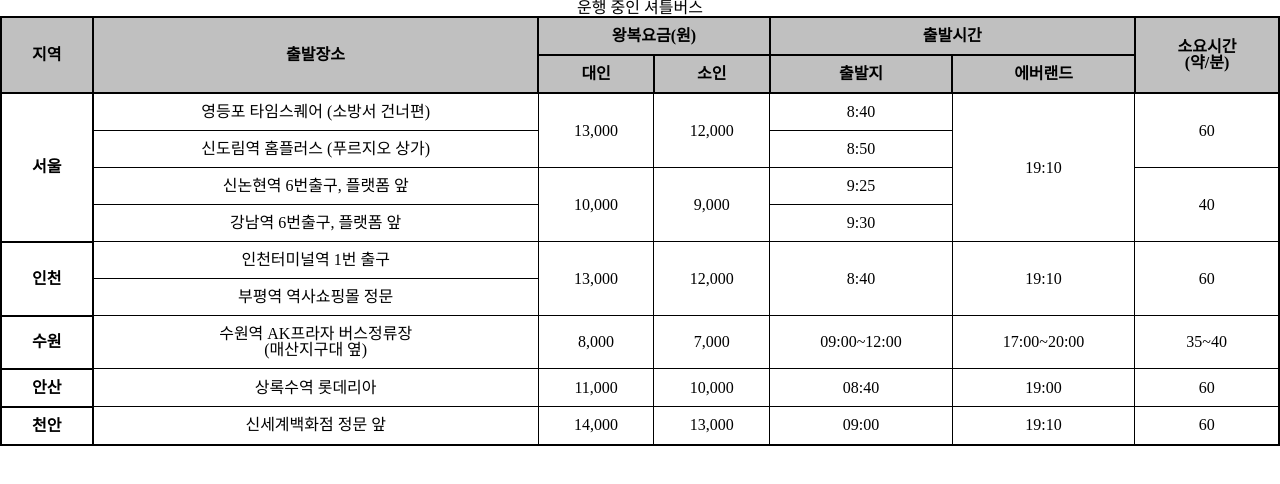
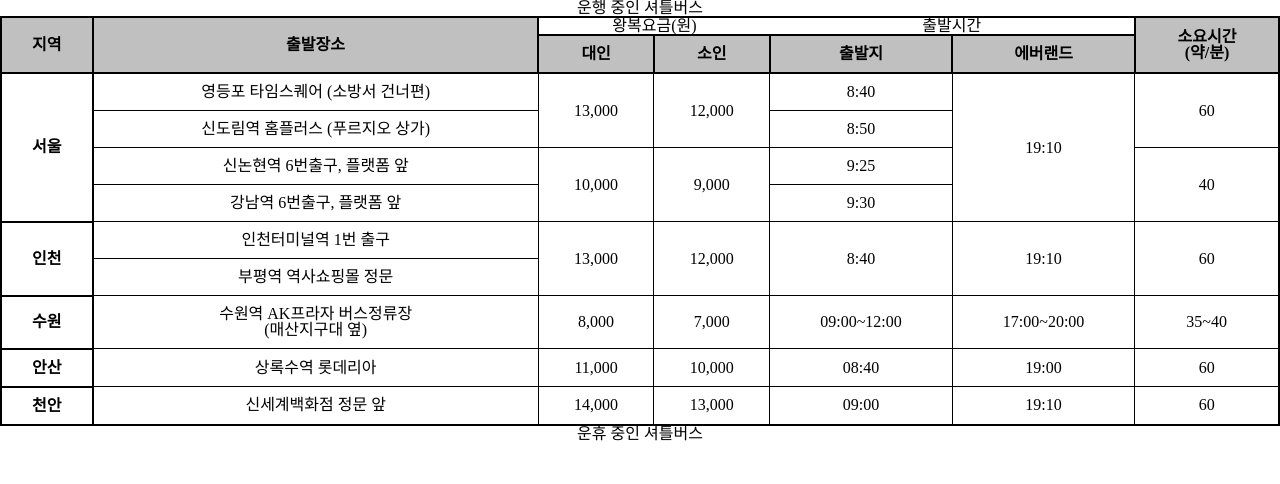
Before and after one commit to yb8350/DataTableAssignment, a plain HTML site: page index.html in a window 1280 px wide. Drawn offline with nearby package versions, Linux system fonts and the light colour scheme.

Commit message:
Update index.html

```diff
--- a/index.html
+++ b/index.html
@@ -16,8 +16,8 @@
       <tr>
         <th scope="col" rowspan="2">지역</th>
         <th scope="col" rowspan="2">출발장소</th>
-        <th scope="col" colspan="2">왕복요금(원)</th>
-        <th scope="col" colspan="2">출발시간</th>
+        <th colspan="2">왕복요금(원)</th>
+        <th colspan="2">출발시간</th>
         <th scope="col" rowspan="2">소요시간<br>(약/분)</th>
       </tr>
       <tr>
@@ -141,7 +141,7 @@
   </table>
 
   <table>
-
+    <caption>운휴 중인 셔틀버스</caption>
   </table>
 </body>
 </html>
```
